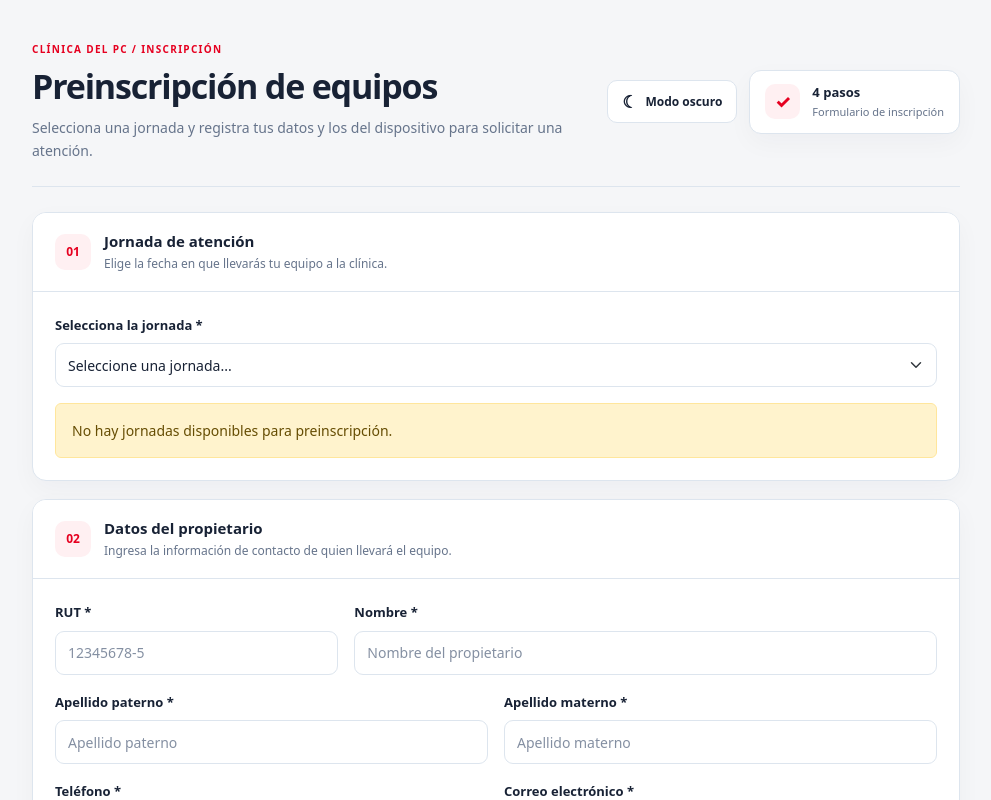
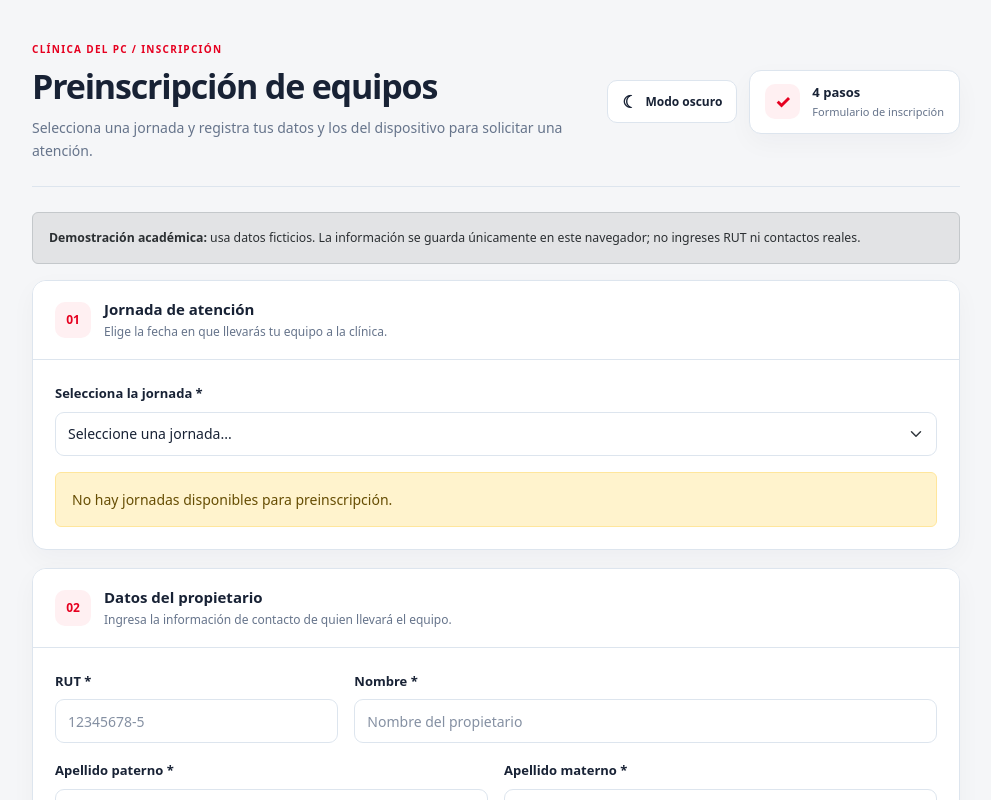
Before and after one commit to Dignasus/Clinica_pc, a React (Vite) app in the folder clinica-pc/: page /inscripcion in a window 1280 px wide. Shown: the top 800 px of the page, without its empty margins (144-1135 px from the left). Built offline with nearby package versions, Linux system fonts and the light colour scheme.

Commit message:
docs(ui): advertir uso de datos ficticios en registros de demostración

```diff
--- a/clinica-pc/src/components/InscripcionQR.jsx
+++ b/clinica-pc/src/components/InscripcionQR.jsx
@@ -381,6 +381,11 @@ export default function InscripcionQR({ modoOscuro: modoOscuroInicial = false })
         </div>
       </header>
 
+      <Alert variant="secondary" className="small" role="note">
+        <strong>Demostración académica:</strong> usa datos ficticios. La información se
+        guarda únicamente en este navegador; no ingreses RUT ni contactos reales.
+      </Alert>
+
       {error && (
         <Alert variant="danger" role="alert" dismissible onClose={() => setError('')}>
           {error}
```
